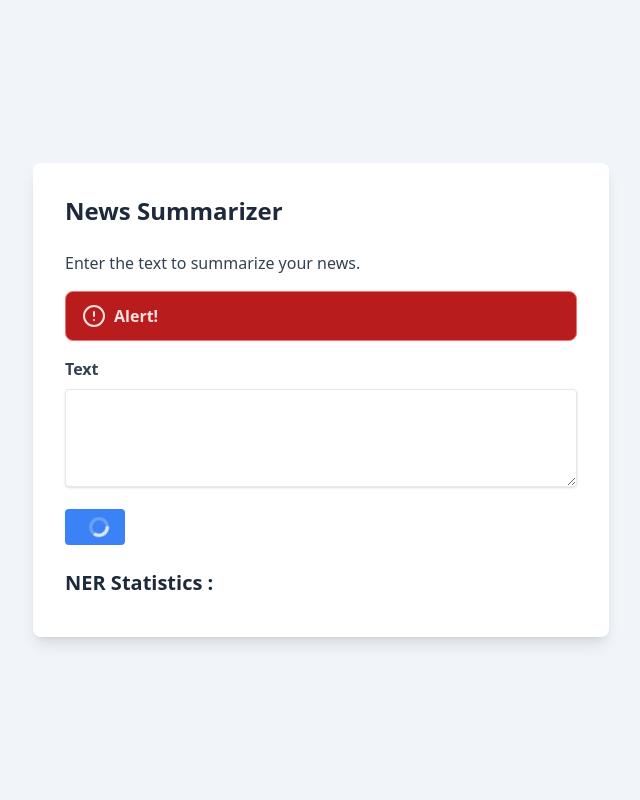
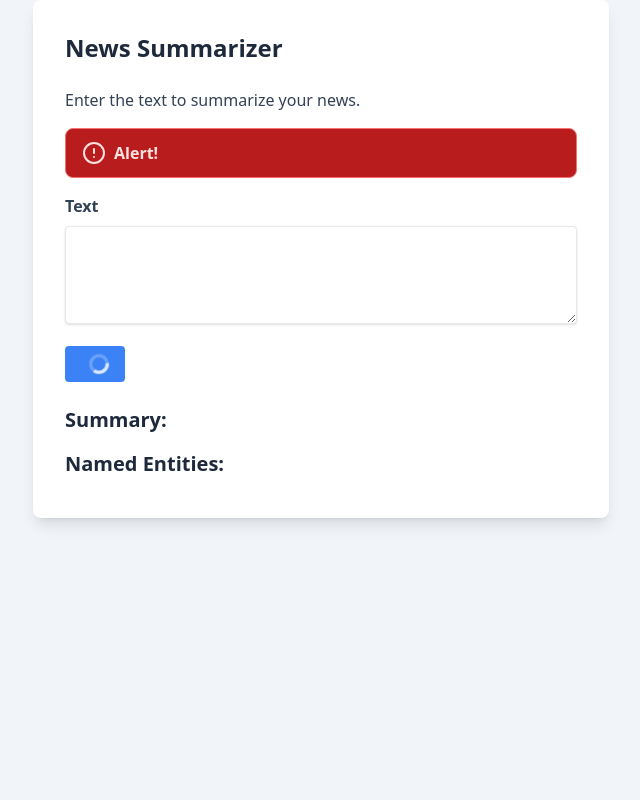
Before and after one commit to wahyupratama18/ner, a Flask app: page / in a window 1280 px wide. Shown: the whole page, without its empty margins (319-959 px from the left). Run offline with Flask 3, Linux system fonts and the light colour scheme; style sheets or scripts are compiled from the project's sources.

Commit message:
clear for summarize and NER

```diff
--- a/app.py
+++ b/app.py
@@ -1,32 +1,15 @@
-import nltk
+import spacy
 from flask import Flask, request, jsonify, render_template
 from transformers import pipeline
 
 app = Flask(__name__)
 
-# Download the necessary NLTK models
-nltk.download('punkt')
-nltk.download('maxent_ne_chunker')
-nltk.download('words')
-nltk.download('averaged_perceptron_tagger')
-
-# Load the summarization pipeline
-# summarizer = pipeline("summarization", model="t5-base", tokenizer="t5-base")
+# Load the spaCy model
+nlp = spacy.load("en_core_web_sm")
 
 @app.route('/', methods=['GET'])
 def index():
     return render_template('index.html')
-
-# @app.route('/summarize', methods=['POST'])
-# def summarize():
-#     data = request.get_json()
-#     if 'text' not in data:
-#         return jsonify({'error': 'No text provided'}), 400
-
-#     text = data['text']
-#     summary = summarizer(text, max_length=150, min_length=30, do_sample=False)
-
-#     return jsonify({'summary': summary[0]['summary_text']})
 
 @app.route('/ner', methods=['POST'])
 def ner():
@@ -35,20 +18,23 @@
         return jsonify({'error': 'No text provided'}), 400
 
     text = data['text']
-    sentences = nltk.sent_tokenize(text)
-    tokens = [nltk.word_tokenize(sentence) for sentence in sentences]
-    pos_tags = [nltk.pos_tag(token) for token in tokens]
-    chunks = [nltk.ne_chunk(pos_tag) for pos_tag in pos_tags]
-
-    entities = []
-    for chunk in chunks:
-        for subtree in chunk:
-            if isinstance(subtree, nltk.Tree):
-                entity = " ".join([token for token, pos in subtree.leaves()])
-                label = subtree.label()
-                entities.append({'text': entity, 'label': label})
+    doc = nlp(text)
+    entities = [{'text': ent.text, 'label': ent.label_} for ent in doc.ents]
 
     return jsonify({'entities': entities})
 
+@app.route('/summarizer', methods=['POST'])
+def summarizer():
+    data = request.get_json()
+
+    if 'text' not in data:
+        return jsonify({'error': 'No text provided'}), 400
+
+    text = data['text']
+    summarizer = pipeline("summarization", model="t5-small")
+    summary = summarizer(text, max_length=130, min_length=30, do_sample=False)
+
+    return jsonify({'summary': summary[0]['summary_text']})
+
 if __name__ == '__main__':
     app.run(debug=True)
--- a/package.json
+++ b/package.json
@@ -1,5 +1,5 @@
 {
-  "name": "prediction-pilkada",
+  "name": "named-entity-recognition",
   "version": "1.0.0",
   "main": "index.js",
   "scripts": {
--- a/templates/index.html
+++ b/templates/index.html
@@ -7,7 +7,7 @@
     <link href="{{ url_for('static', filename='css/app.css') }}" rel="stylesheet">
     <script src="{{ url_for('static', filename='js/app.js') }}" defer></script>
 </head>
-<body class="bg-slate-100 dark:bg-slate-900 flex items-center justify-center h-screen">
+<body class="bg-slate-100 dark:bg-slate-900 flex items-center justify-center">
     <div class="bg-white dark:bg-slate-950 p-8 rounded-lg shadow-lg w-full max-w-xl" x-data="{
         text: '',
         summary: '',
@@ -20,9 +20,18 @@
                 text: this.text
             }).then(response => {
                 this.ner = response.data.entities
+
+                axios.post('/summarizer', {
+                    text: this.text
+                }).then(response => {
+                    this.summary = response.data.summary
+                }).catch(error => {
+                    this.error = error.response.data.error
+                }).finally(() => {
+                    this.loading = false
+                })
             }).catch(error => {
                 this.error = error.response.data.error
-            }).finally(() => {
                 this.loading = false
             })
         }
@@ -59,14 +68,17 @@
             </div>
         </form>
 
-        <div class="mt-6" x-show="(summary || ner) && ! loading">
-            <h3 class="text-xl font-bold mb-2 text-slate-800 dark:text-slate-200">NER Statistics :</h3>
+        <div class="mt-6" x-show="(summary && ner) && ! loading">
+            <h3 class="text-xl font-bold mb-2 text-slate-800 dark:text-slate-200">Summary:</h3>
+
+            <p class="text-slate-700 dark:text-slate-300" x-text="summary"></p>
+
+            <h3 class="text-xl font-bold mt-4 mb-2 text-slate-800 dark:text-slate-200">Named Entities:</h3>
             <ul class="list-disc list-inside text-slate-800 dark:text-slate-200">
                 <template x-for="(entity, i) in ner" :key="i">
                     <li x-text="`${entity.label}: ${entity.text}`"></li>
                 </template>
             </ul>
-            <p class="text-slate-700 dark:text-slate-300" x-text="summary"></p>
         </div>
     </div>
 </body>
```
